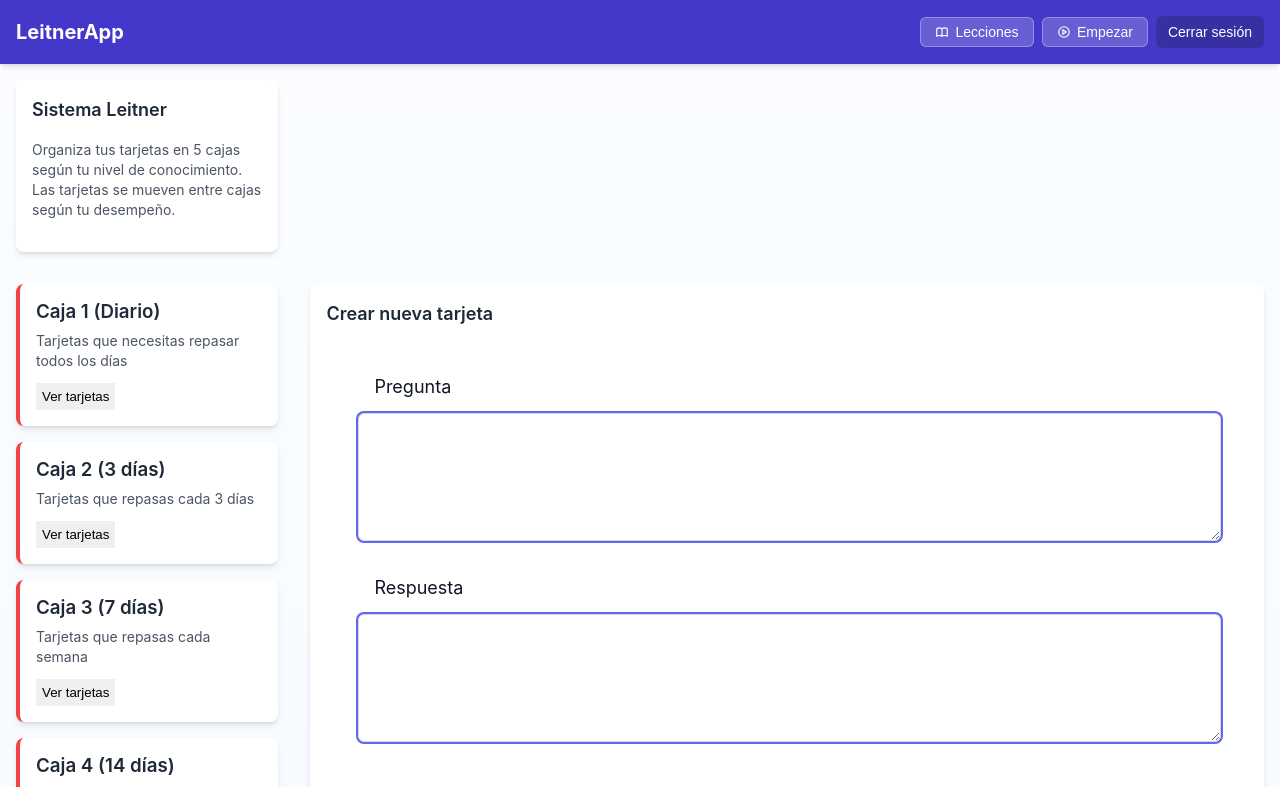
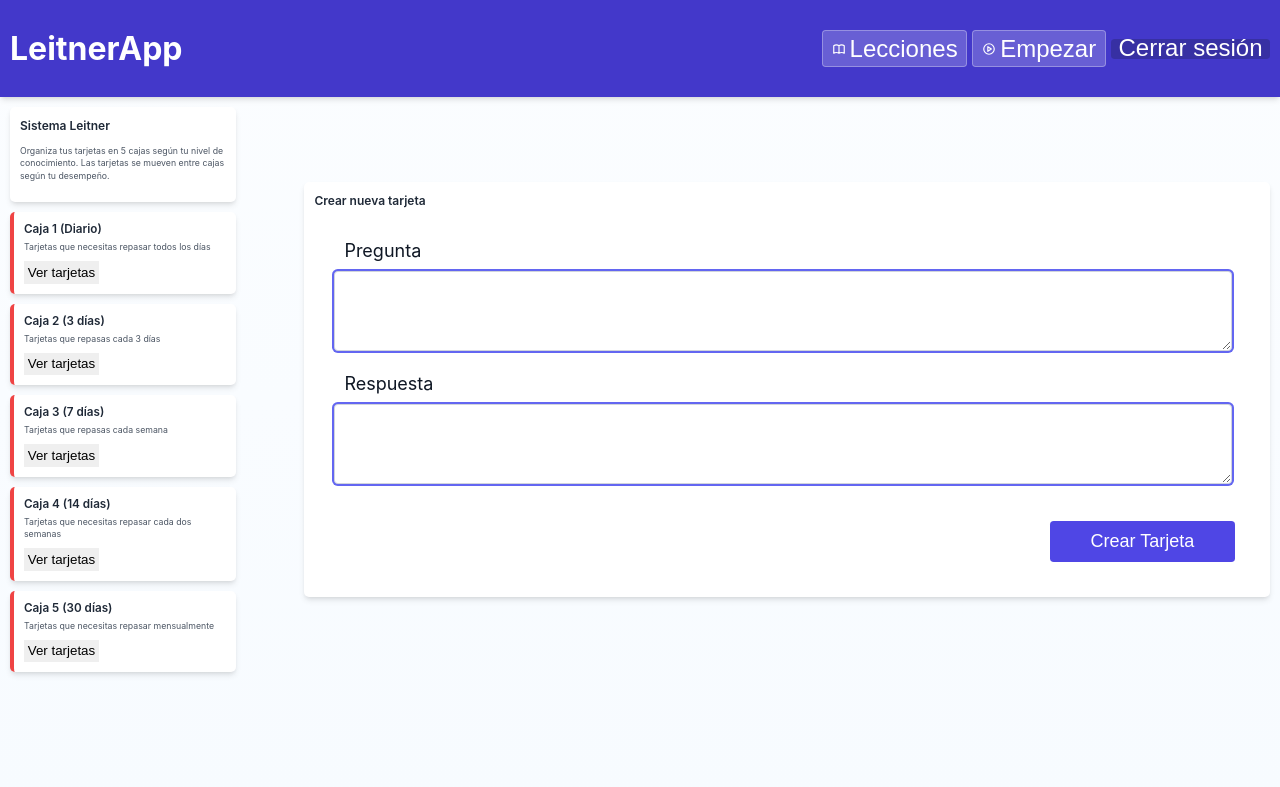
Before and after one commit to GastonNR/leitnerApp_frontend, a React (Vite) app: page /leitnerApp in a window 1280 px wide. Shown: the top 787 px of the page. Built offline with nearby package versions, Linux system fonts and the light colour scheme; no server answers; sample sign-in values are in the browser's storage.

Commit message:
Mejoras en la IU

```diff
--- a/src/features/app/components/atoms/css/heading.modules.css
+++ b/src/features/app/components/atoms/css/heading.modules.css
@@ -1,15 +1,24 @@
+.titulo-header {
+    font-size: 3.2rem;
+    line-height: 3.2rem;
+    font-weight: 700;
+    white-space: nowrap;
+}
+
 .titulo_caja {
     font-weight: 600;
     color: rgba(31, 41, 55, 1);
     margin-bottom: 0.5rem;
 }
+
 .span-caja {
     font-size: 0.75rem;
     line-height: 1rem;
     color: rgba(107, 114, 128, 1);
 }
+
 .box-modal-texto{
-    font-size:1.125rem;
+    font-size:1.2rem;
     line-height:1.75rem;
     font-weight: 600;
     --tw-text-opacity:1;
@@ -17,16 +26,9 @@
 }
 
 .sidebar_titulo {
-    font-size: 1.125rem;
+    font-size: 1.2rem;
     line-height: 1.75rem;
     font-weight: 600;
     color: rgba(31, 41, 55, 1);
     margin-bottom: 1rem;
 }
-
-.titulo-header {
-    font-size: 1.25rem;
-    line-height: 1.75rem;
-    font-weight: 700;
-    white-space: nowrap;
-}
--- a/src/features/app/components/organisms/Sidebar.tsx
+++ b/src/features/app/components/organisms/Sidebar.tsx
@@ -6,6 +6,7 @@ import { NuevaTarjeta } from '../../types/context.types'
 import Heading from '../atoms/Heading'
 import Paragraph from '../atoms/Paragraph'
 import "./css/sidebar.css"
+import Boxes from './Boxes'
 
 
 export default function Sidebar() {
@@ -29,6 +30,8 @@ export default function Sidebar() {
                 )}
             </div>
 
+            <Boxes />
+
         </div>
     )
 }
--- a/src/features/app/components/organisms/css/header.css
+++ b/src/features/app/components/organisms/css/header.css
@@ -8,12 +8,15 @@
 
 .container-header {
     width: 100%;
+    height: 9.7rem;
     margin-left: auto;
     margin-right: auto;
     padding-left: 1rem;
     padding-right: 1rem;
-    padding-top: 1rem;
-    padding-bottom: 1rem;
+    /*
+    padding-top: 1.57rem;
+    padding-bottom: 1.57rem;
+    */
     display: flex;
     justify-content: space-between;
     align-items: center;
@@ -34,7 +37,7 @@
     background-color: rgba(255, 255, 255, 0.15);
     border: 1px solid rgba(255, 255, 255, 0.25);
     color: rgba(255, 255, 255, 0.9);
-    font-size: 0.8rem;
+    font-size: 2.4rem;
     font-weight: 500;
     padding: 0.2rem 0.65rem;
     border-radius: 9999px;
@@ -55,14 +58,14 @@
     display: none;
 }
 
-/* Botón de lecciones (destacado) */
+/* Botón de lecciones */
 .header-btn {
     display: inline-flex;
     align-items: center;
     gap: 0.4rem;
     padding: 0.375rem 0.875rem;
     border-radius: 0.375rem;
-    font-size: 0.875rem;
+    font-size: 2.4rem;
     font-weight: 500;
     cursor: pointer;
     transition: background-color 0.2s, transform 0.15s;
@@ -84,7 +87,7 @@
     color: white;
     padding: 0.375rem 0.75rem;
     border-radius: 0.375rem;
-    font-size: 0.875rem;
+    font-size: 2.4rem;
     line-height: 1.25rem;
     cursor: pointer;
     transition: background-color 0.2s;
--- a/src/features/app/components/organisms/css/sidebar.css
+++ b/src/features/app/components/organisms/css/sidebar.css
@@ -1,6 +1,6 @@
 .sidebar {
     grid-area: sidebar;
-    width: 100%;
+    width: 24.6rem;
 }
 
 .sidebar_superior {
--- a/src/features/app/components/template/LeitnerAppLayout.tsx
+++ b/src/features/app/components/template/LeitnerAppLayout.tsx
@@ -9,12 +9,11 @@ interface LeitnerAppLayoutProps{
   createNewCardComponent: ReactNode
 }
 
-export default function LeitnerAppLayout({ header, sidebar, boxes, calendar, createNewCardComponent}: LeitnerAppLayoutProps) {
+export default function LeitnerAppLayout({ header, sidebar, calendar, createNewCardComponent}: LeitnerAppLayoutProps) {
   return (
     <div className={styles.leitnerAppLayout}>
       <div className={styles.header_grid}>{header}</div>
       <div className={styles.sidebar_grid}>{sidebar}</div>
-      <div className={styles.boxes_grid}>{boxes}</div>
       <div className={styles.calendar_grid}>{calendar}</div>
       <div className={styles.createNewCard_grid}>{createNewCardComponent}</div>
     </div>
--- a/src/features/app/components/template/leitnerAppLayout.module.css
+++ b/src/features/app/components/template/leitnerAppLayout.module.css
@@ -4,7 +4,7 @@
     grid-template-areas:
         "header header header"
         "sidebar calendar calendar"
-        "boxes createCard createCard"
+        "sidebar createCard createCard"
     ;
 }
 
@@ -14,9 +14,7 @@
 .sidebar_grid{
     grid-area: sidebar;
 }
-.boxes_grid{
-    grid-area: boxes;
-}
+
 .calendar_grid{
     grid-area: calendar;
 }
--- a/src/features/app/pages/LeitnerApp.jsx
+++ b/src/features/app/pages/LeitnerApp.jsx
@@ -14,7 +14,6 @@ export default function LeitnerApp () {
         <LeitnerAppLayout
             header={<Header/>}
             sidebar={<Sidebar/>}
-            boxes={<Boxes/>}
             calendar={<Calendar/>}
             createNewCardComponent={<CreateNewCardComponent/>}
         />
--- a/src/index.css
+++ b/src/index.css
@@ -6,6 +6,11 @@
     border-style:solid;
     border-color:#e5e7eb
 }
+
+html{
+    font-size: 62.5%;
+}
+
 body {
     font-family: 'Poppins', sans-serif;
     background-color: #f0f4f8;
```
